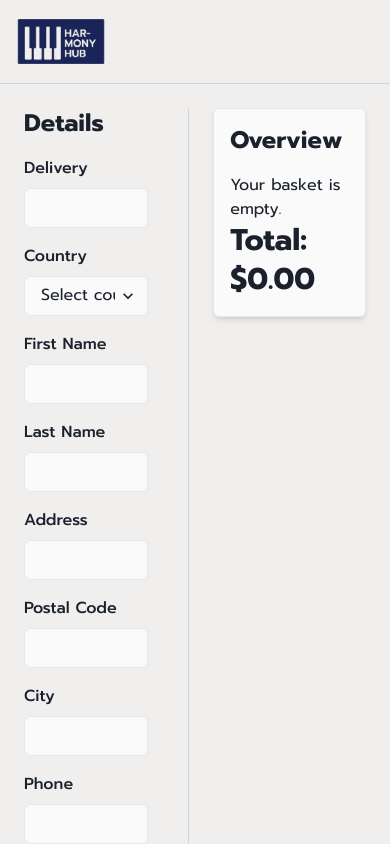
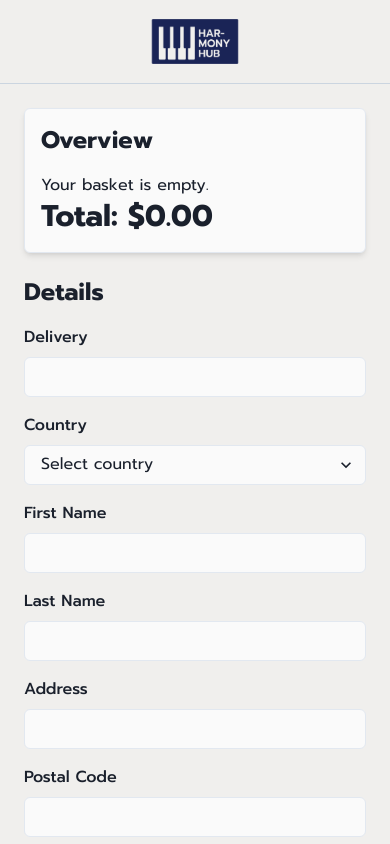
Before and after one commit to claudiooleite/monogram-project, a React (Create React App) app: page /checkout in a window 390 px wide. Shown: the top 844 px of the page. Built offline with nearby package versions, Linux system fonts and the light colour scheme.

Commit message:
chckout styled for small screens

```diff
--- a/src/components/checkout/checkout.css
+++ b/src/components/checkout/checkout.css
@@ -11,7 +11,6 @@
   display: flex;
   flex-direction: column;
   width: 100%;
-
 }
 
 .container > h2 {
@@ -22,3 +21,11 @@
 .chakra-heading.css-q2ryjt {
   font-family: "Prompt", sans-serif;
 }
+
+@media (max-width: 760px){
+
+
+.nav-logo{
+  justify-content: center;
+}
+}
--- a/src/pages/CheckOut.jsx
+++ b/src/pages/CheckOut.jsx
@@ -1,12 +1,27 @@
 import { useContext, useState } from 'react';
 import { useFormik } from 'formik';
 import * as Yup from 'yup';
-import { Grid, GridItem, Modal, ModalOverlay, ModalContent, ModalHeader, ModalCloseButton, ModalBody, ModalFooter, VStack, Box, Button, Text, Heading } from '@chakra-ui/react';
+import {
+    Grid,
+    GridItem,
+    Modal,
+    ModalOverlay,
+    ModalContent,
+    ModalHeader,
+    ModalCloseButton,
+    ModalBody,
+    ModalFooter,
+    VStack,
+    Box,
+    Button,
+    Text,
+    Heading,
+} from '@chakra-ui/react';
 import BasketContext from '../hooks/basketContext';
 import Header from '../components/checkout/Header';
 import CheckoutForm from '../components/checkout/CheckoutForm';
 import OrderOverview from '../components/checkout/OrderOverview';
-import "../components/checkout/checkout.css"
+import '../components/checkout/checkout.css';
 
 function CheckOut() {
     const { basket, total, clearBasket } = useContext(BasketContext);
@@ -53,11 +68,11 @@ function CheckOut() {
         <div className='bkg-container'>
             <div className='container-checkout'>
                 <Header />
-                <Grid templateColumns="1fr 1fr" gap={6} p={6} bg="#F0EFED">
-                    <GridItem paddingRight="40px" borderRight="0.5px solid #CBD5E0">
+                <Grid templateColumns={{ base: '1fr', md: '1fr 1fr' }} gap={6} p={6} bg="#F0EFED">
+                    <GridItem order={{ base: 2, md: 1 }} paddingRight={{ md: '40px' }} borderRight={{ md: '0.5px solid #CBD5E0' }}>
                         <CheckoutForm formik={formik} />
                     </GridItem>
-                    <GridItem>
+                    <GridItem order={{ base: 1, md: 2 }}>
                         <OrderOverview basket={basket} total={total} />
                     </GridItem>
                 </Grid>
```
